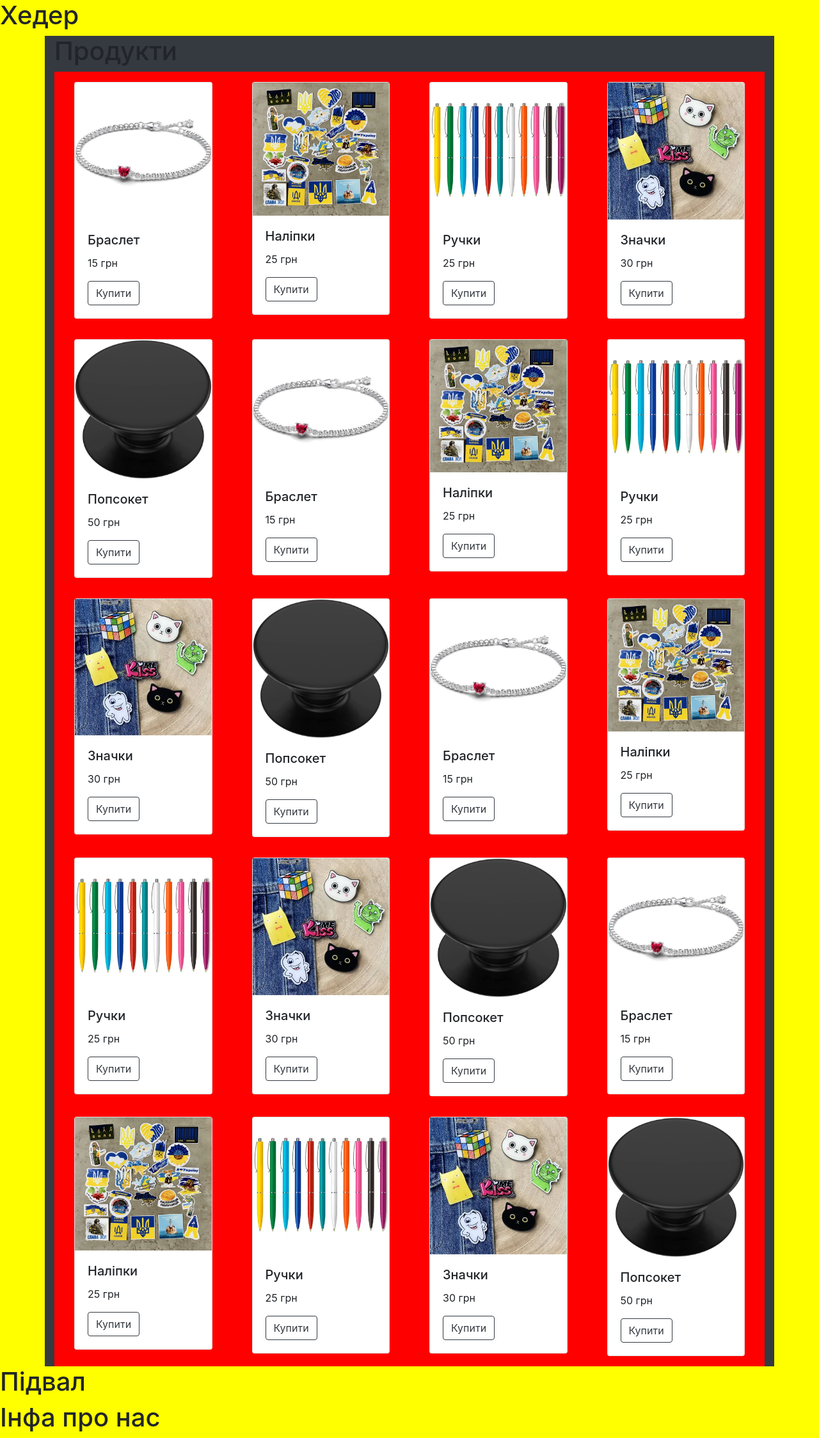
After one commit to vladyslav077/web_base, a Flask app: page /products in a window 1280 px wide. The commit adds this page. Shown: the whole page at 64% size. Run offline with Flask 3, Linux system fonts and the light colour scheme.

Commit message:
products

```diff
--- a/app.py
+++ b/app.py
@@ -2,7 +2,28 @@ from flask import Flask, render_template, request, flash
 
 
 app = Flask(__name__)
-
+items = [
+    (1, "Браслет", 15, "img.png"),
+    (2, "Наліпки", 25, "img_1.png"),
+    (3, "Ручки", 25, "img_2.png"),
+    (4, "Значки", 30, "img_3.png"),
+    (5, "Попсокет", 50, "img_4.png"),
+    (1, "Браслет", 15, "img.png"),
+    (2, "Наліпки", 25, "img_1.png"),
+    (3, "Ручки", 25, "img_2.png"),
+    (4, "Значки", 30, "img_3.png"),
+    (5, "Попсокет", 50, "img_4.png"),
+    (1, "Браслет", 15, "img.png"),
+    (2, "Наліпки", 25, "img_1.png"),
+    (3, "Ручки", 25, "img_2.png"),
+    (4, "Значки", 30, "img_3.png"),
+    (5, "Попсокет", 50, "img_4.png"),
+    (1, "Браслет", 15, "img.png"),
+    (2, "Наліпки", 25, "img_1.png"),
+    (3, "Ручки", 25, "img_2.png"),
+    (4, "Значки", 30, "img_3.png"),
+    (5, "Попсокет", 50, "img_4.png"),
+]
 
 @app.route("/")
 @app.route("/index")
@@ -13,6 +34,14 @@ def index():
 def page2():
     return render_template("page2.html")
 
+@app.route("/products")
+def products_page():
+    return render_template("products.html", items=items)
+
+@app.route("/product/<item_id>")
+def product_page(item_id):
+    item = items[int(item_id)-1]
+    return render_template("product.html", item=item)
 
 if __name__ == '__main__':
     app.run(debug=True)
--- a/templates/index.html
+++ b/templates/index.html
@@ -3,5 +3,6 @@
 {% block main %}
 <main class="container bg-dark">
   <h1>Головна сторінка</h1>
+  <a href="/products">Продукти</a>
 </main>
 {% endblock main %}
--- /dev/null
+++ b/templates/products.html
@@ -0,0 +1,29 @@
+{% extends 'base.html' %}
+
+{% block title %}
+<title></title>
+{% endblock title %}
+
+{% block main %}
+<main class="container bg-dark">
+  <h1>Продукти</h1>
+    <section class="container">
+    <div class="row">
+        {% for item in items %}
+            <!-- Встановлюємо ширину карточки, наприклад, на 3 з 12 можливих частин сітки, що дозволяє розмістити 4 карточки в рядок -->
+            <div class="col-md-3 col-sm-6">
+                <div class="card m-3 rounded">
+                    <img src="{{ url_for('static', filename='img/'+ item[3]) }}" class="card-img-rounded" alt="...">
+                    <div class="card-body">
+                        <h5 class="card-title">{{item[1]}}</h5>
+                        <p class="card-text">{{item[2]}} грн</p>
+                        <a href="{{ url_for('product_page', item_id=item[0]) }}" class="btn btn-outline-dark stretched-link">Купити</a>
+                    </div>
+                </div>
+            </div>
+        {% endfor %}
+    </div>
+</section>
+
+</main>
+{% endblock main %}
```
Also changed, not shown: templates/product.html (added, +18 -0 lines), static/img/img.png (added), static/img/img_1.png (added), static/img/img_2.png (added), static/img/img_3.png (added), static/img/img_4.png (added).
